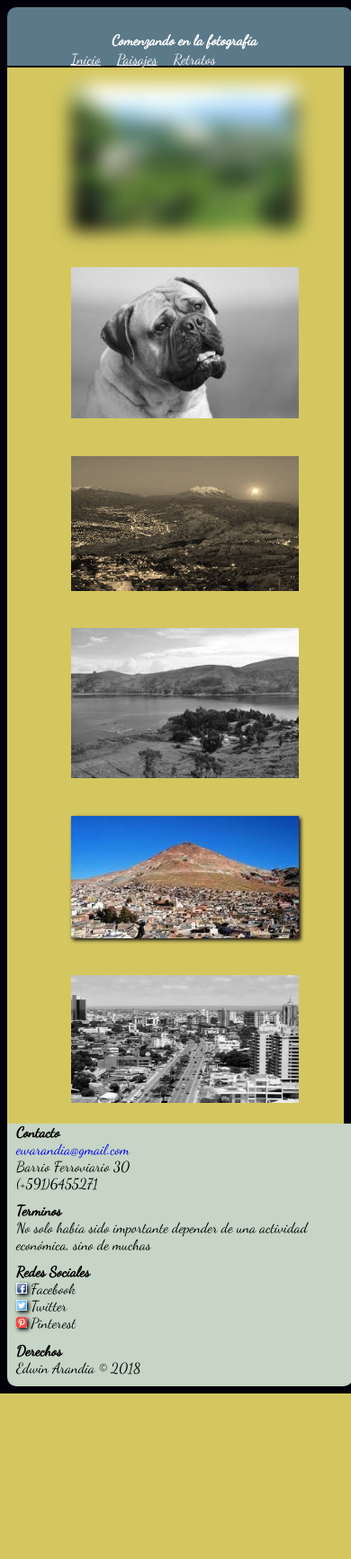
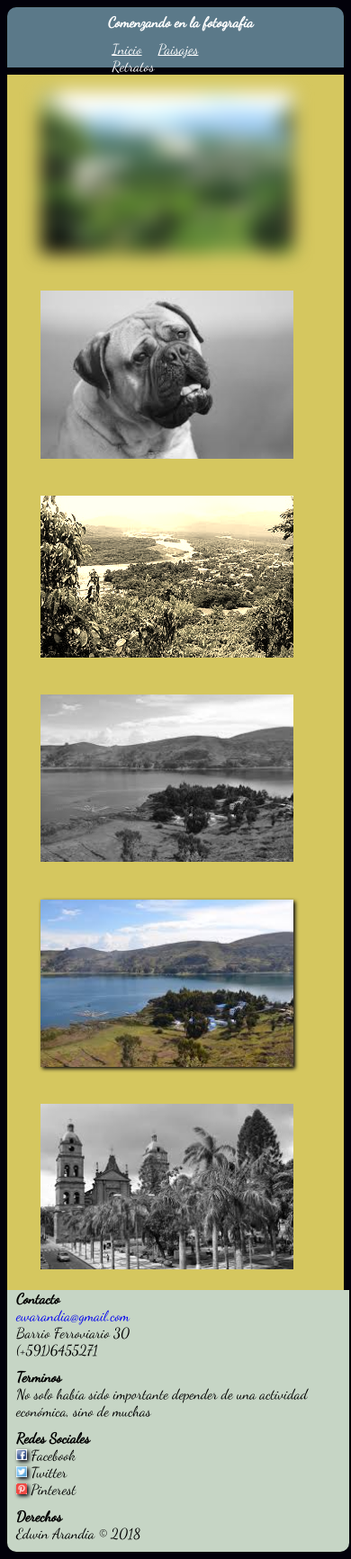
Before and after one commit to ewill15/eCommerceCMS, a PHP site: page /retratos.html in a window 390 px wide. Shown: the whole page at 90% size. Before the commit the page ends 1549 px from the top, so only its background shows below. Run offline with PHP 8.4, Linux system fonts and the light colour scheme.

Commit message:
mejora pra visualizacion movil

```diff
--- a/cssDisenoWebResponsive/evaluacionFinal/css/estilos.css
+++ b/cssDisenoWebResponsive/evaluacionFinal/css/estilos.css
@@ -5,7 +5,7 @@ body {
 	background-color: #02010a;
 }
 h4 {
-	height: 40px;
+	height: 30px;
 	padding-top: 20px;
 	font-size: 16px;
 	float: left;
@@ -21,7 +21,7 @@ img {
     border-top-right-radius: 10px;
     background-color: #5B7989;
     color: white;
-	height: 50px;
+    height: 52px;
     padding-left: 10px;
 }
 ul#menu {
@@ -29,7 +29,6 @@ ul#menu {
 	margin: 0;
 	padding: 0;
 	margin-top: 19px;
-	margin-bottom: 22px;
 	float: right;
 }
 ul#menu li {
@@ -47,8 +46,18 @@ ul#menu li a.actual {
 	text-decoration: none;
 }
 #contenido {
-	width: 900px;
-	margin: 0 auto;
+	margin-right:auto;
+	margin-bottom:auto;
+	margin-left:auto;
+	animation: slideIn 1s;
+		}
+	@-webkit-keyframes slideIn{
+		from{
+			margin-top:100%;
+		}
+		to{
+			margin-top:0;
+		}
 	}
 
 #imgSecundaria {
@@ -97,9 +106,10 @@ article {
 
 #columna1 {
 	background-color: #82c3a6;
+	height: 50%;
 }
 #columna1 img {
-	width: 50%;
+	width: 40%;
 	margin-top: 3%;
 }
 
@@ -107,9 +117,9 @@ article {
 	background-color: #d5c75f;
 	border: 1px;
 	width: 50%;
-	height: 230px;
+	height: 240px;
 }
-#columna2 img, #columna2 img {
+#columna2 img {
 	-webkit-filter: drop-shadow(2px 2px 2px #82c3a6); /* Safari */
 	filter: drop-shadow(2px 2px 2px #82c3a6);
 }
@@ -117,7 +127,7 @@ article {
 	background-color: #d5c75f;
 	border: 1px;
 	width: 50%;
-	height: 230px;
+	height: 240px;
 }
 #columna2 a, #columna3 a {
 	font-weight: bolder;
@@ -188,7 +198,7 @@ article {
 	margin-bottom: 5%;
 	margin-top: 5%;
 }
-#columna12 img{
+#columna12 img {
 	margin-left: 10%;
 }
 #columna13 {
@@ -197,14 +207,13 @@ article {
 	height: 80%;
 	margin-bottom: 5%;
 	margin-top: 5%;
-
 }
 #columna9 img, #columna11 img, #columna13 img {
 	-webkit-filter: grayscale(100%); /* Safari */
 	filter: grayscale(100%);
 	margin-left: 10%;
 }
-#paisajes,#retratos {
+#paisajes, #retratos {
 	background-color: #d5c75f;
 	display: flex;
 	flex-flow: wrap;
@@ -240,10 +249,16 @@ article {
 /* para moviles*/
 @media screen and (max-width: 900px) {
 
-	h4{
-		width:100%
+	h4 {
+		padding: 0;
+		padding: 0;
+    	margin-left: 28%;
 	}
 	#contenido {
+		width: 100%;
+		margin: 0 auto;
+	}
+	#paisajes, #retratos {
 		width: 100%;
 		margin: 0 auto;
 	}
@@ -251,36 +266,43 @@ article {
 		    list-style-type: none;
     margin: 0;
     padding: 0;
-    margin-top: -19px;
+    /* margin-top: -19px; */
     float: right;
     margin-right: 38%;
+    width: 35%;
 	}
 	#columna1 {
 		width: 100%;
 	}
+	#columna1 img {
+	width: 90%;
+	margin-top: 3%;
+}
 	#columna2 {
 		width: 100%;
+		height: 50%;
+	}
+    #columna2 img{
+    	width: 90%;
     }
 	#columna3 {
 		width: 100%;
+		height: 50%;
 	}
-	#footer{
-		width: 100%;
-		margin: 0 auto;
+	#columna3 img{
+		width: 90%;
 	}
-	#columna4,#columna5,#columna6,#columna7{
+	#footer {
+		width: 99%;
+	}
+	#columna4, #columna5, #columna6, #columna7 {
 		width: 100%;
 		margin-bottom: 3%;
 	}
-	#footer span,#footer p {
+	#footer span, #footer p {
 		width: 100%;
 	}
-	#columna8,#columna9,#columna10,#columna11,#columna12,#columna13{
-		width: 100%;
-		margin-left: 10%;
-	}
-
-	header {
+	#columna8, #columna9, #columna10, #columna11, #columna12, #columna13 {
 		width: 100%;
 	}
 }
--- a/cssDisenoWebResponsive/evaluacionFinal/index.html
+++ b/cssDisenoWebResponsive/evaluacionFinal/index.html
@@ -8,9 +8,9 @@
 		<meta name="viewport" content="width=device-width,user-scalable=no">
 
 	</head>
-	<body class="cuerpo">
+	<body>
 		<div id="contenido">
-			<header id="cabecera">
+			<div id="cabecera">
 				<h4>Comenzando en la fotografia</h4>
 				<ul id="menu">
 					<li>
@@ -23,7 +23,7 @@
 						<a id="retrato" href="retratos.html">retratos</a>
 					</li>
 				</ul>
-			</header>
+			</div>
 
 			<section>
 				<article id="columna1">
--- a/cssDisenoWebResponsive/evaluacionFinal/retratos.html
+++ b/cssDisenoWebResponsive/evaluacionFinal/retratos.html
@@ -8,7 +8,7 @@
 		<meta name="viewport" content="width=device-width,user-scalable=no">
 
 	</head>
-	<body class="cuerpo">
+	<body>
 		<div id="contenido">
 			<header id="cabecera">
 				<h4>Comenzando en la fotografia</h4>
@@ -25,7 +25,7 @@
 				</ul>
 			</header>
 
-<div id="retratos">
+            <div id="retratos">
 				<div id="columna8">
 					<img src="image/imagen2.jpg" alt="imagen" width="75%"/>
 				</div>
@@ -33,19 +33,19 @@
 					<img src="image/paisaje02.jpg" alt="imagen" width="75%"/>
 				</div>
 				<div id="columna10">
-					<img src="image/paisaje08.jpg" alt="imagen" width="75%" height="150px"/>
+					<img src="image/imagen2.jpg" alt="imagen" width="75%"/>
 				</div>
 
 				<div id="columna11">
 					<img src="image/imagen3.jpg" alt="imagen" width="75%"/>
 				</div>
 				<div id="columna12">
-					<img src="image/imagen5.jpg" alt="imagen" width="75%"/>
+					<img src="image/imagen3.jpg" alt="imagen" width="75%"/>
 				</div>
 				<div id="columna13">
-					<img src="image/paisaje00.jpg" alt="imagen" width="75%"/>
+					<img src="image/imagen7.jpg" alt="imagen" width="75%"/>
 				</div>
-		</div>
+		    </div>
 
 			<div id="footer">
 				<div id="columna4">
```
Also changed, not shown: cssDisenoWebResponsive/evaluacionFinal/paisajes.html (+4 -4 lines). Lines whose indentation alone changed are shown as unchanged.
